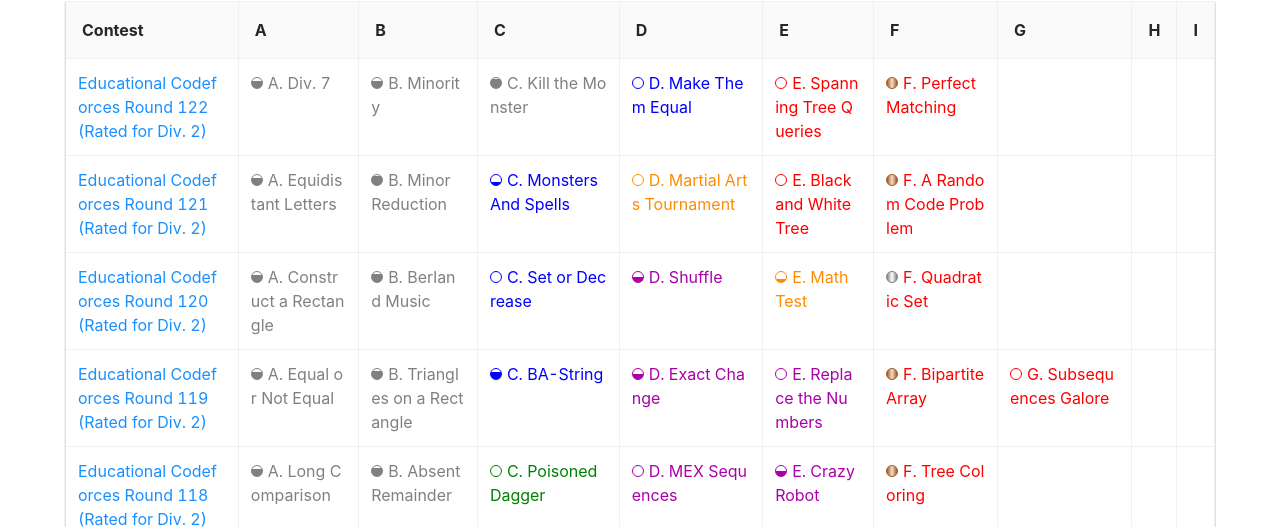
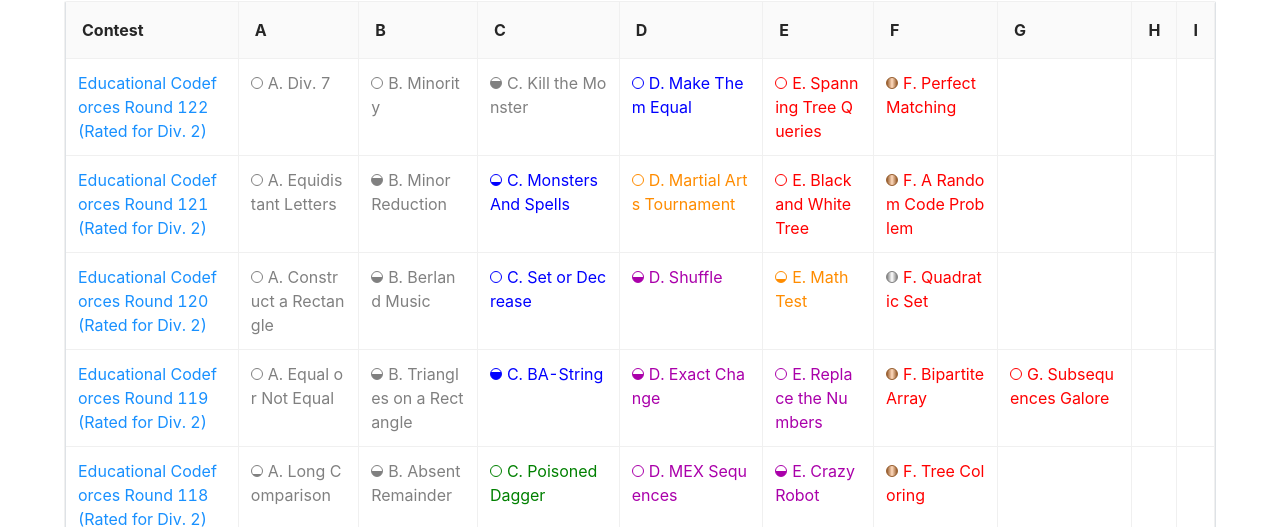
Before and after one commit to kira924age/CodeforcesProblems, a React (Create React App) app in the folder cf-problems-frontend/: page /#/table/ in a window 1280 px wide. Shown: the part 249-776 px from the top of the page. Built offline with nearby package versions, Linux system fonts and the light colour scheme.

Commit message:
change calculation of fillRatio in /components/TopcoderLikeCircle.tsx

```diff
--- a/cf-problems-frontend/src/components/TopcoderLikeCircle.tsx
+++ b/cf-problems-frontend/src/components/TopcoderLikeCircle.tsx
@@ -63,7 +63,7 @@ function calcFillRatio(difficulty: number): number {
   let fillRatio: number = 0;
 
   if (difficulty < 1200) {
-    fillRatio = difficulty / 1200;
+    fillRatio = (difficulty - 800) / 400;
   } else if (difficulty < 1400) {
     fillRatio = 1 - (1400 - difficulty) / 200;
   } else if (difficulty < 1600) {
```
